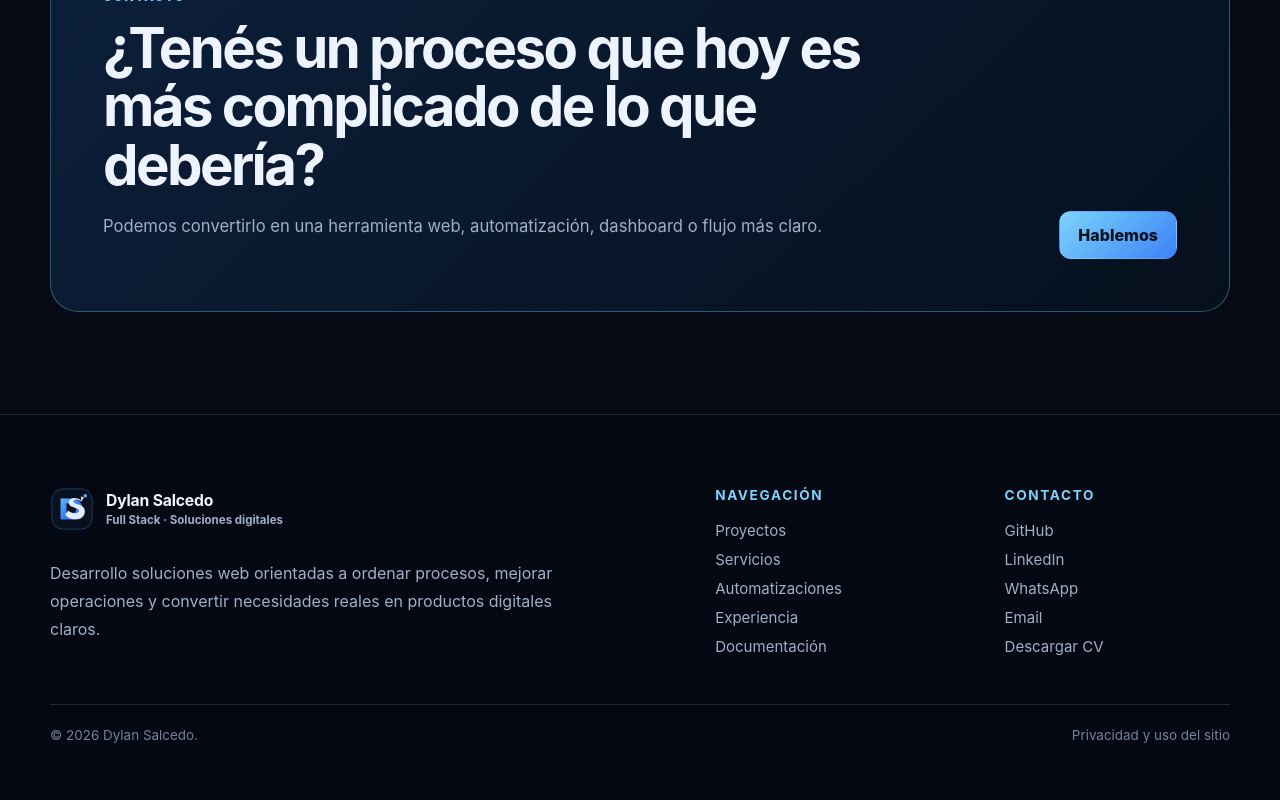
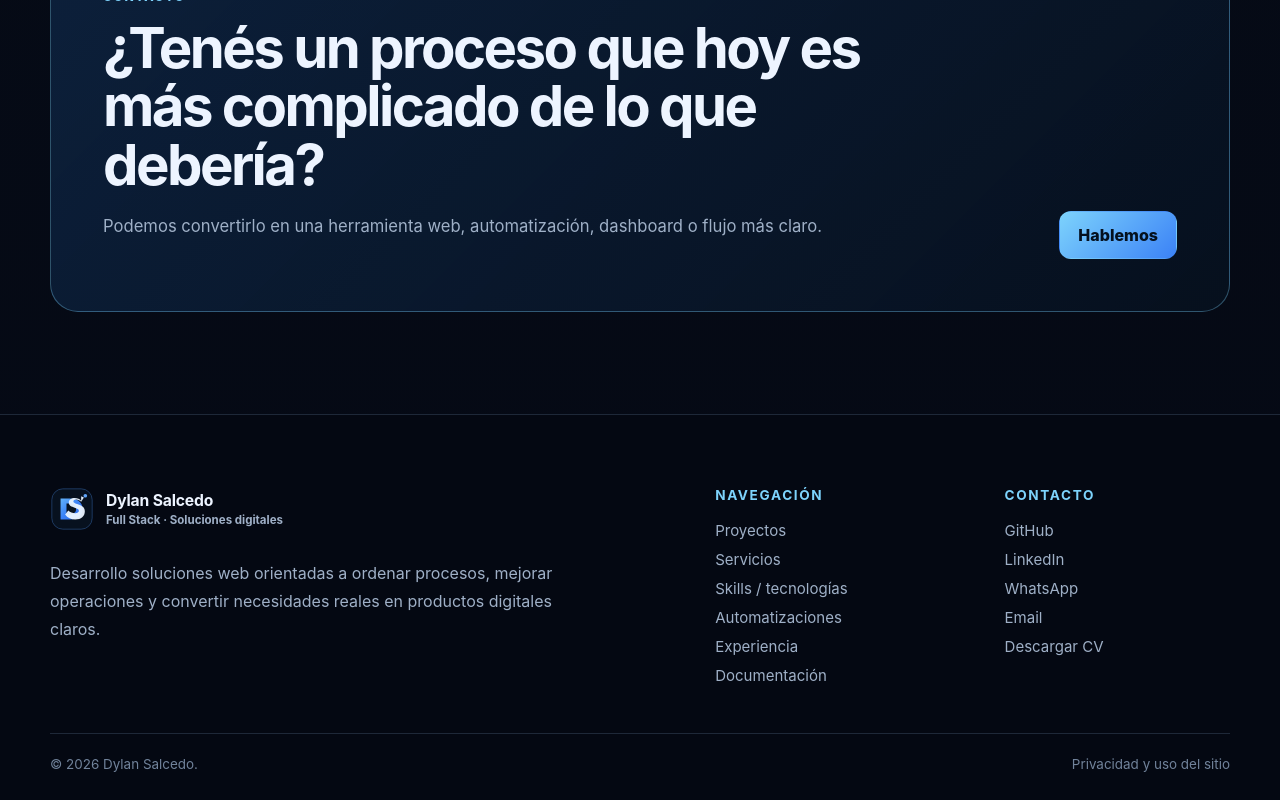
Before and after one commit to DylanDev08/Portfolio-Dylan, a React (Vite) app in the folder frontend/: page / in a window 1280 px wide. Shown: the part 6362-7162 px from the top of the page. Before the commit the page ends 7133 px from the top, so only its background shows below. Built offline with nearby package versions, Linux system fonts and the light colour scheme; no server answers.

Commit message:
nav: add skills to footer navigation

```diff
--- a/frontend/src/components/layout/Footer.jsx
+++ b/frontend/src/components/layout/Footer.jsx
@@ -19,6 +19,7 @@ export function Footer({ profile }) {
           <h3>Navegación</h3>
           <Link to="/proyectos">Proyectos</Link>
           <Link to="/servicios">Servicios</Link>
+          <Link to="/skills">Skills / tecnologías</Link>
           <Link to="/automatizaciones">Automatizaciones</Link>
           <Link to="/experiencia">Experiencia</Link>
           <Link to="/documentacion">Documentación</Link>
```
